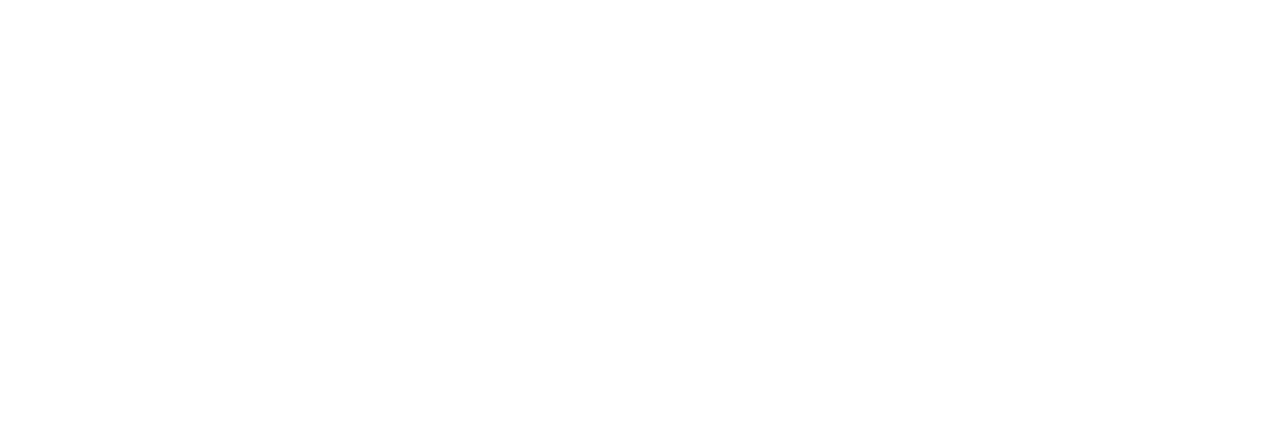
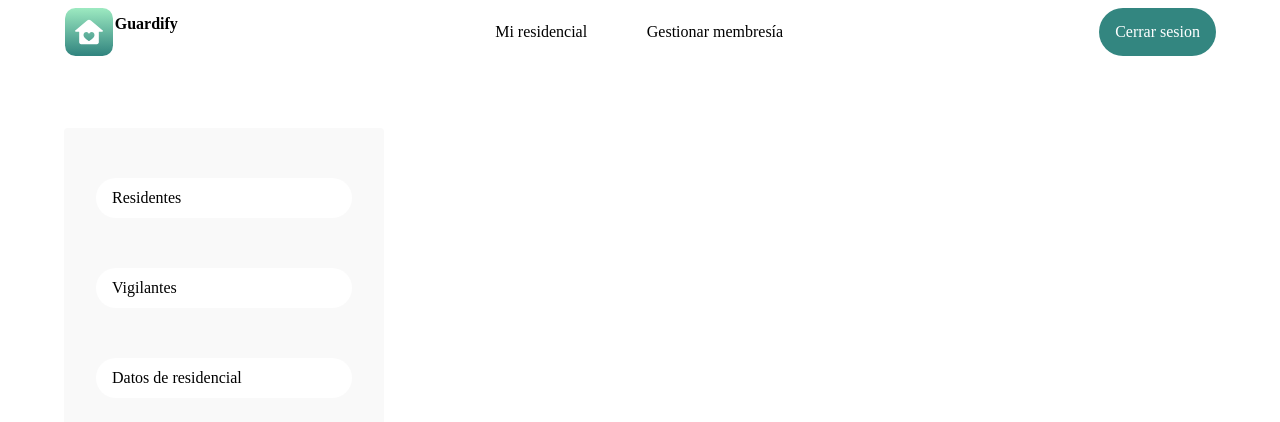
Before and after one commit to its-dev-fer/guardify-landing-page, a React (Vite) app: page /dashboard in a window 1280 px wide. Before the commit this address had no page. Shown: the top 422 px of the page. Built offline with nearby package versions, Linux system fonts and the light colour scheme; a web font is replaced by a local one.

Commit message:
estructura inicial de dashboard creada

```diff
--- /dev/null
+++ b/src/components/DashboardHeader.tsx
@@ -0,0 +1,25 @@
+import icono from '../assets/guardify-app-icon.svg';
+import { useNavigate } from 'react-router';
+
+export default function DashboardHeader() {
+    const navigate = useNavigate();
+
+    function handleLogout() {
+        //logica ...
+        navigate('/');
+    }
+
+    return (
+        <div className="flex w-[90vw] h-[7vh] pt-[1vh] justify-between mb-[9vh]">
+            <div className='w-[10%] h-full flex justify-evenly'>
+                <img src={icono} alt="guardify icon" className='' />
+                <h1 className='pt-1 font-bold'>Guardify</h1>
+            </div>
+            <div className='w-[25%] h-full flex justify-between'>
+                <button className='focus:border-b-2 border-black'>Mi residencial</button>
+                <button className='focus:border-b-2 border-black'>Gestionar membresía</button>
+            </div>
+            <button className='bg-[#338680] rounded-full px-4 py-2 text-white' onClick={handleLogout}>Cerrar sesion</button>
+        </div>
+    );
+}
--- /dev/null
+++ b/src/components/DashboardMenu.tsx
@@ -0,0 +1,12 @@
+import DashboardMenuButton from "./ui/DashboardMenuButton";
+
+export default function DashboardMenu() {
+
+    return (
+        <div className="flex flex-col bg-[#F9F9F9] w-[25vw] h-[40vh] rounded justify-evenly items-center">
+            <DashboardMenuButton>Residentes</DashboardMenuButton>
+            <DashboardMenuButton>Vigilantes</DashboardMenuButton>
+            <DashboardMenuButton>Datos de residencial</DashboardMenuButton>
+        </div>
+    );
+}
--- /dev/null
+++ b/src/components/ui/DashboardMenuButton.tsx
@@ -0,0 +1,11 @@
+type Props = {
+    children: string;
+  };
+
+  export default function DashboardMenuButton({ children }: Props) {
+    return (
+      <button className="w-[80%] bg-white hover:bg-[#F1F1F1] focus:bg-[#F1F1F1] rounded-full cursor-pointer p-2 px-4 text-left">
+        {children}
+      </button>
+    );
+  }
--- a/src/main.tsx
+++ b/src/main.tsx
@@ -4,13 +4,15 @@ import { createRoot } from 'react-dom/client'
 import { BrowserRouter, Route, Routes } from 'react-router'
 import UserRegistrationForm from './pages/AdminUserRegistrationForm.tsx'
 import TenantRegistrationForm from './pages/TenantRegistrationForm.tsx';
+import Dashboard from './pages/Dashboard.tsx'
 
 createRoot(document.getElementById('root')!).render(
   <BrowserRouter>
     <Routes>
       <Route index path='/' element={<App />} />
       <Route index path='/admin/user/register' element={<UserRegistrationForm />} />
-      <Route index path='/tenant/register' element={ <TenantRegistrationForm/> } />
+      <Route index path='/tenant/register' element={<TenantRegistrationForm />} />
+      <Route index path='/dashboard' element={<Dashboard/>} />
     </Routes>
   </BrowserRouter>,
 )
--- /dev/null
+++ b/src/pages/Dashboard.tsx
@@ -0,0 +1,14 @@
+//import React, { useState } from "react";
+import DashboardHeader from "../components/DashboardHeader";
+import DashboardMenu from "../components/DashboardMenu";
+
+export default function Dashboard() {
+    return (
+        <div className="w-full h-full flex flex-col justify-center items-center">
+            <DashboardHeader />
+            <div className="w-[90vw]">
+                <DashboardMenu />
+            </div>
+        </div>
+    );
+}
```
